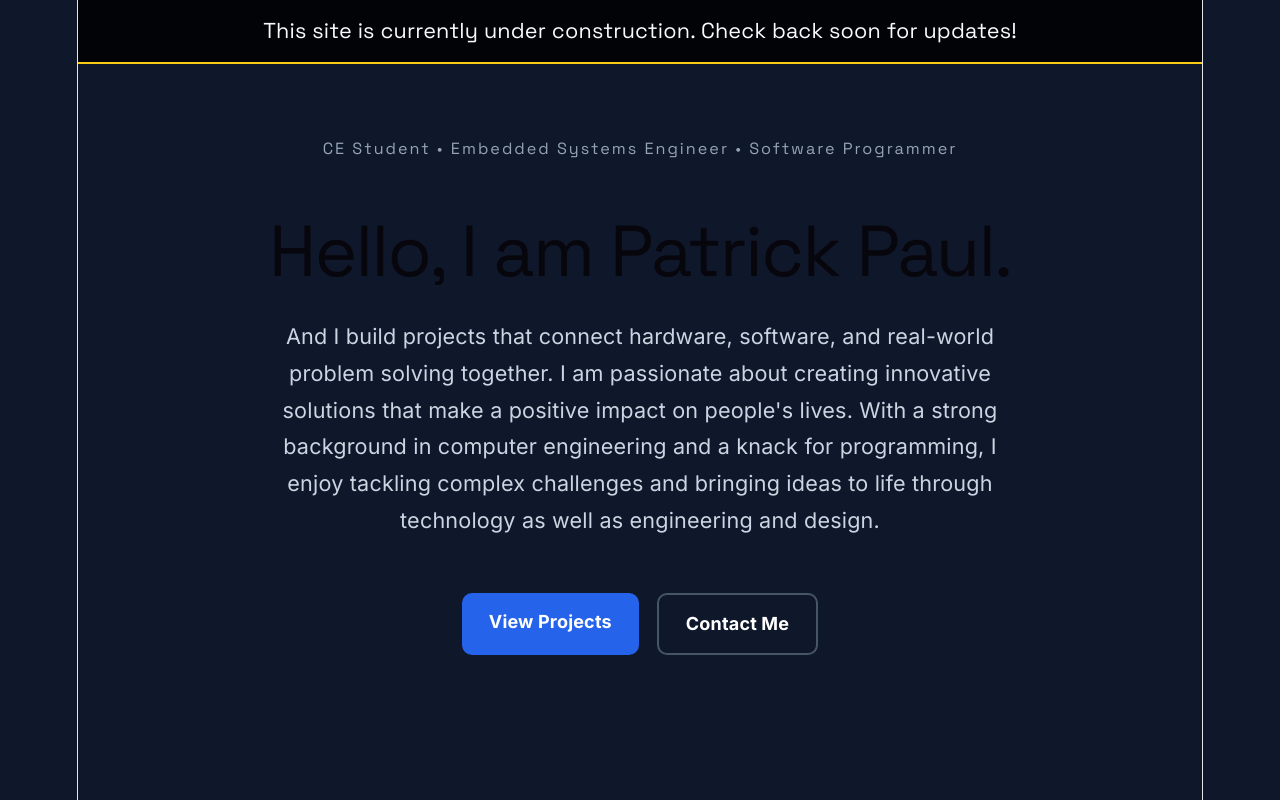
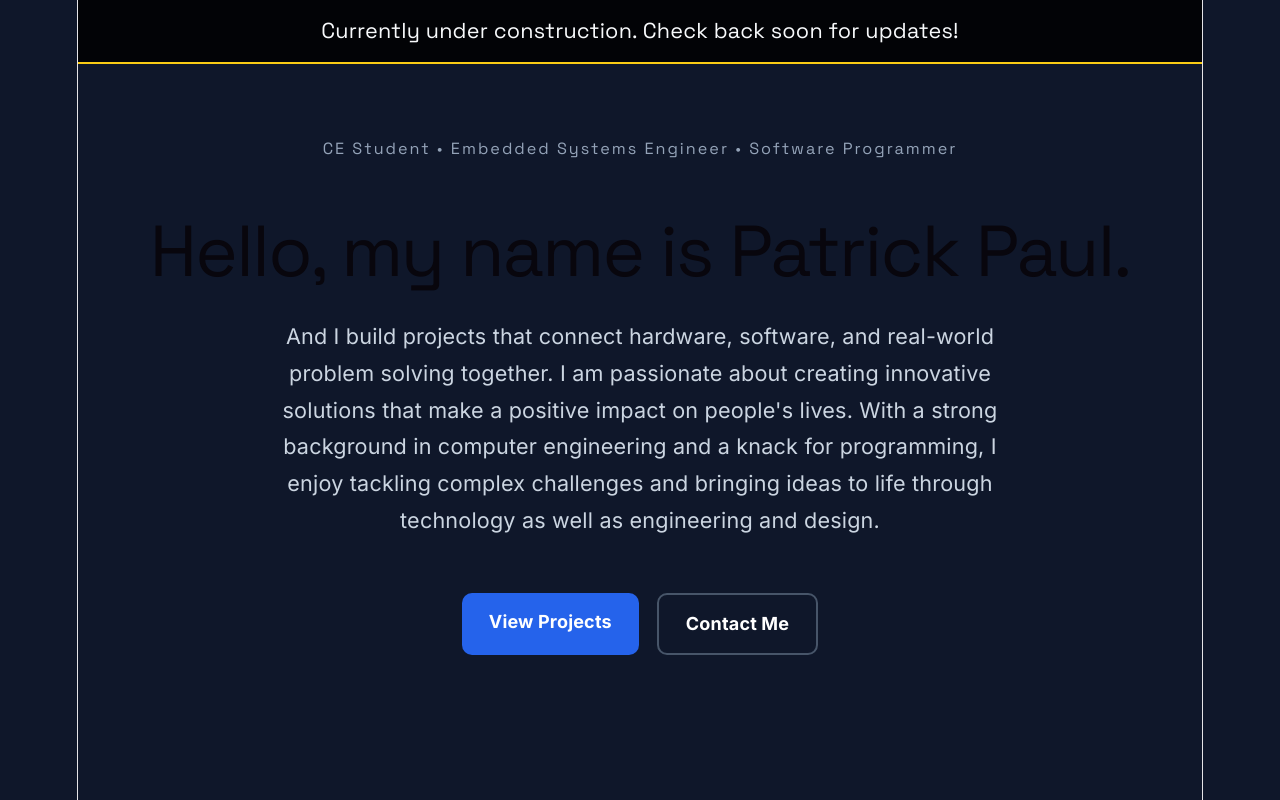
Before and after one commit to sirbottoms98/portfolio-site, a React (Vite) app: page / in a window 1280 px wide. Shown: the top 800 px of the page. Built offline with nearby package versions, Linux system fonts and the light colour scheme.

Commit message:
Changed and formatted wording of introduction

```diff
--- a/src/App.jsx
+++ b/src/App.jsx
@@ -5,7 +5,7 @@ function App() {
       <main className="landing-page">
           <section className="construction-banner">
               <p className="construction-text">
-                This site is currently under construction. Check back soon for updates!
+                Currently under construction. Check back soon for updates!
               </p>
           </section>
 
@@ -14,7 +14,7 @@ function App() {
               CE Student • Embedded Systems Engineer • Software Programmer
             </p>
 
-            <h1>Hello, I am Patrick Paul.</h1>
+            <h1>Hello, my name is Patrick Paul.</h1>
 
             <p className="landing-section-description">
               And I build projects that connect hardware, software, and real-world
```
